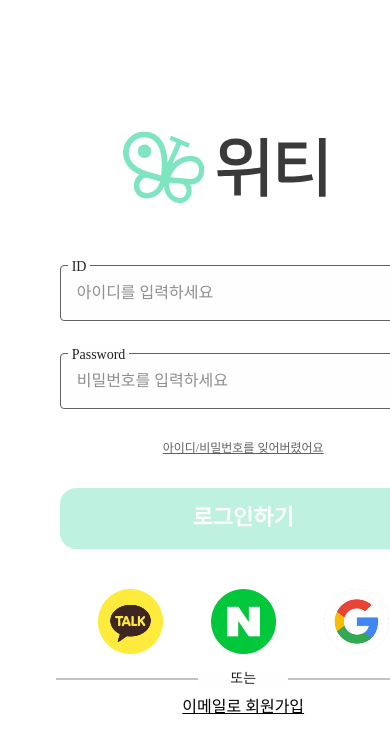
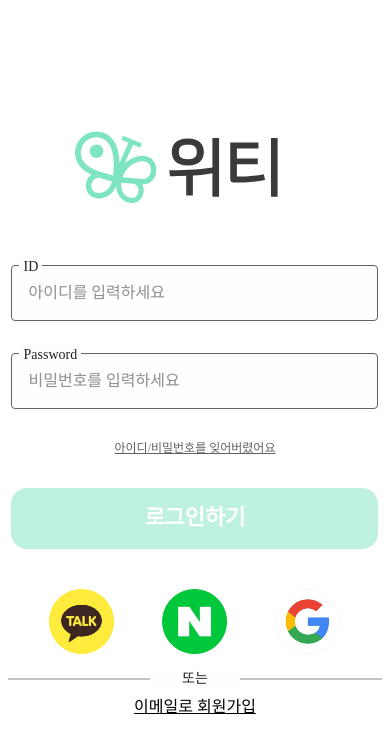
Before and after one commit to WithTime12/WithTimeFE, a React (Vite) app: page / in a window 390 px wide. Shown: the top 752 px of the page. Built offline with nearby package versions, Linux system fonts and the light colour scheme; no server answers.

Commit message:
feat: 모바일 환경 margin 수정

```diff
--- a/src/layout/authLayout.tsx
+++ b/src/layout/authLayout.tsx
@@ -8,7 +8,7 @@ export default function AuthLayout() {
             <section className="hidden lg:block min-w-[200px] h-full bg-[linear-gradient(to_bottom,_white_0%,_white_40%,_#86e3c3_40%)]">
                 <img src={MainImg} alt="위티 메인 일러스트" className="h-full w-full object-contain" />
             </section>
-            <section className="flex-1 flex flex-col justify-center items-center px-[56px] h-full overflow-y-auto min-w-fit">
+            <section className="flex-1 flex flex-col justify-center items-center mb:px-[56px] h-full overflow-y-auto min-w-fit">
                 <Outlet />
             </section>
         </div>
```
